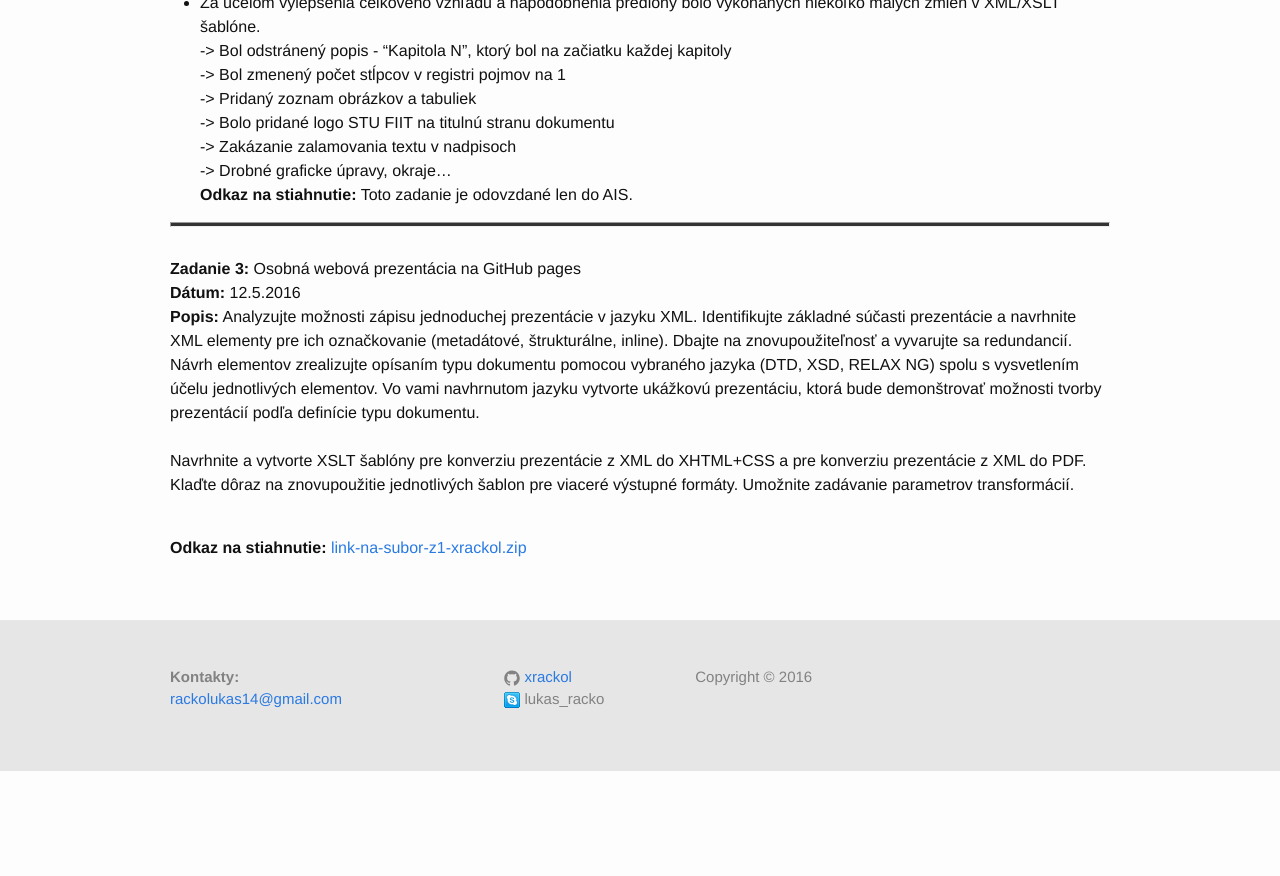
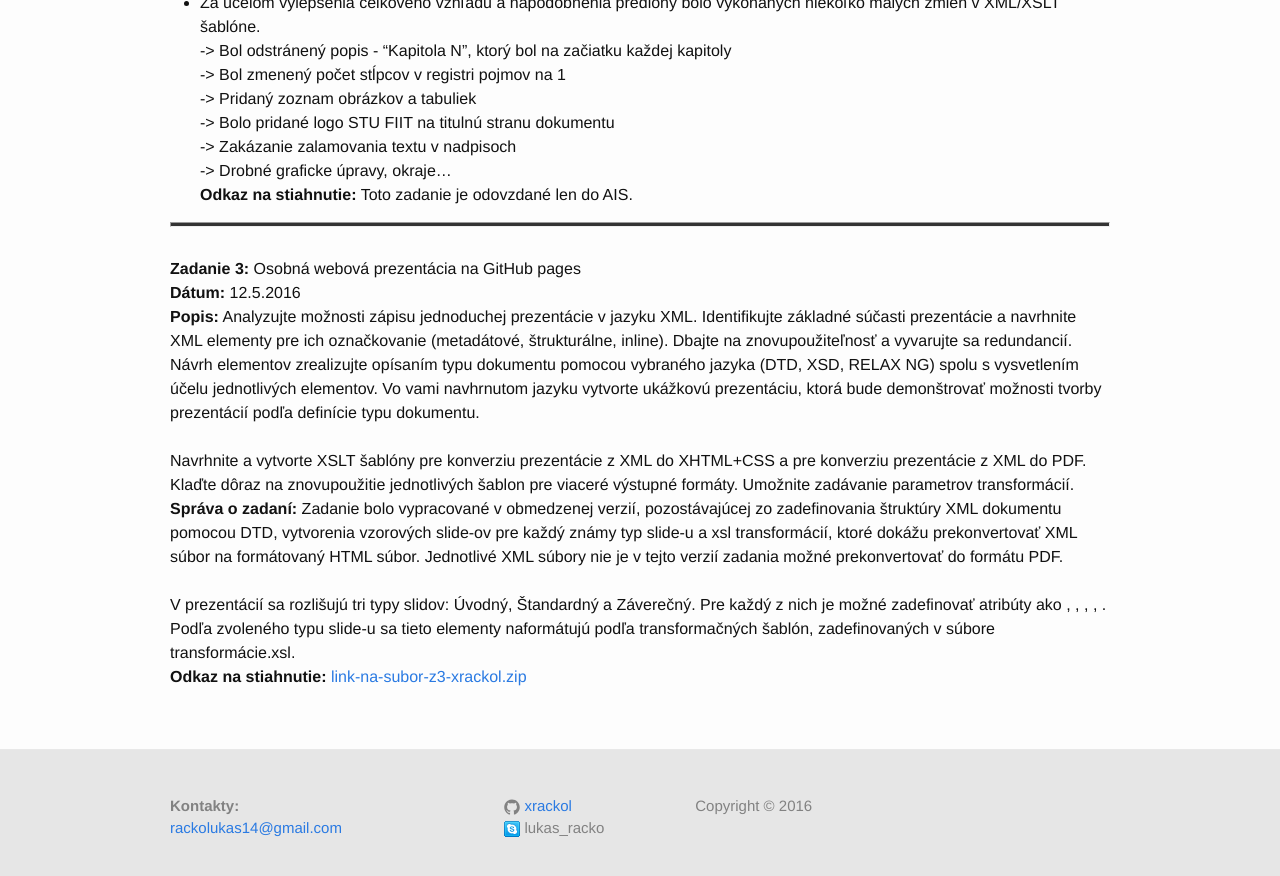
Before and after one commit to xrackol/xrackol.github.io, a Jekyll site: the page built from wp.md, in a window 1280 px wide and 900 px high, scrolled down 3855 px. Shown: the top 876 px of the window. Built offline with Jekyll 4.4.1, drawn with Linux system fonts in a browser that asks for light colours; before the commit the page ends 4626 px from its top, so only the background shows below that.

Commit message:
popis k zadaniu

```diff
--- a/wp.md
+++ b/wp.md
@@ -148,7 +148,10 @@ permalink: /wp/
 <b>Zadanie 3:</b> Osobná webová prezentácia na GitHub pages<br/>
 <b>Dátum:</b> 12.5.2016<br/>
 <b>Popis:</b> Analyzujte možnosti zápisu jednoduchej prezentácie v jazyku XML. Identifikujte základné súčasti prezentácie a navrhnite XML elementy pre ich označkovanie (metadátové, štrukturálne, inline). Dbajte na znovupoužiteľnosť a vyvarujte sa redundancií. Návrh elementov zrealizujte opísaním typu dokumentu pomocou vybraného jazyka (DTD, XSD, RELAX NG) spolu s vysvetlením účelu jednotlivých elementov. Vo vami navhrnutom jazyku vytvorte ukážkovú prezentáciu, ktorá bude demonštrovať možnosti tvorby prezentácií podľa definície typu dokumentu.<br/><br/>
-Navrhnite a vytvorte XSLT šablóny pre konverziu prezentácie z XML do XHTML+CSS a pre konverziu prezentácie z XML do PDF. Klaďte dôraz na znovupoužitie jednotlivých šablon pre viaceré výstupné formáty. Umožnite zadávanie parametrov transformácií.
-
+Navrhnite a vytvorte XSLT šablóny pre konverziu prezentácie z XML do XHTML+CSS a pre konverziu prezentácie z XML do PDF. Klaďte dôraz na znovupoužitie jednotlivých šablon pre viaceré výstupné formáty. Umožnite zadávanie parametrov transformácií.<br/>
+<b>Správa o zadaní:</b> Zadanie bolo vypracované v obmedzenej verzií, pozostávajúcej zo zadefinovania štruktúry XML dokumentu pomocou DTD, vytvorenia vzorových slide-ov pre každý známy typ slide-u a xsl transformácií, ktoré dokážu prekonvertovať XML súbor na formátovaný HTML súbor. Jednotlivé XML súbory nie je v tejto verzií zadania možné prekonvertovať do formátu PDF.
 <br/>
-<b>Odkaz na stiahnutie:</b> <a href="../data/Z1-xrackol.zip" target="_blank">{{ "LINK na subor Z1-xrackol.zip" | slugify: 'pretty' }}</a><br/>
+<br/>
+V prezentácií sa rozlišujú tri typy slidov: Úvodný, Štandardný a Záverečný. Pre každý z nich je možné zadefinovať atribúty ako <autor>, <nadpis>, <detail>, <odstavec>, <odrazky>.<br/> Podľa zvoleného typu slide-u sa tieto elementy naformátujú podľa transformačných šablón, zadefinovaných v súbore transformácie.xsl.
+<br/>
+<b>Odkaz na stiahnutie:</b> <a href="../data/Z3-xrackol.zip" target="_blank">{{ "LINK na subor Z3-xrackol.zip" | slugify: 'pretty' }}</a><br/>
```
